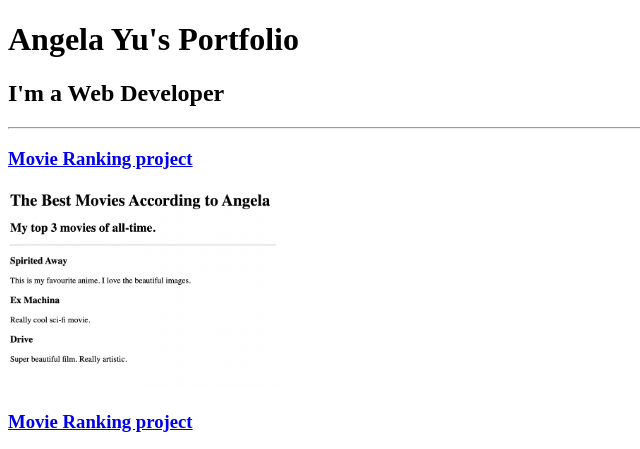
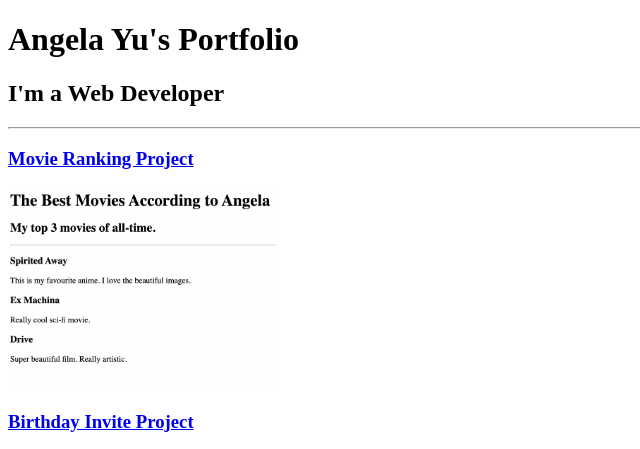
Before and after one commit to AgaZwo/html-portfolio, a plain HTML site: page index.html in a window 1280 px wide. Shown: the top 449 px of the page, 0-640 px from the left. Drawn offline with Linux system fonts and the light colour scheme; grey boxes are pictures that could not be loaded.

Commit message:
Add files via upload

```diff
--- a/index.html
+++ b/index.html
@@ -10,14 +10,14 @@
     <h1>Angela Yu's Portfolio</h1>
     <h2>I'm a Web Developer</h2>
     <hr />
-    <h3><a href="./public/movie-ranking.html">Movie Ranking project</a></h3>
+    <h3><a href="./public/movie-ranking.html">Movie Ranking Project</a></h3>
     <img
       src="./assets/images/movie-ranking.png"
       alt="photo of movie ranking project website"
       height="200"
     />
     <br />
-    <h3><a href="./public/birthday-invite.html">Movie Ranking project</a></h3>
+    <h3><a href="./public/birthday-invite.html">Birthday Invite Project</a></h3>
     <img
       src="./assets/images/birthday-invite.png"
       alt="photo of birthday invite website"
```
